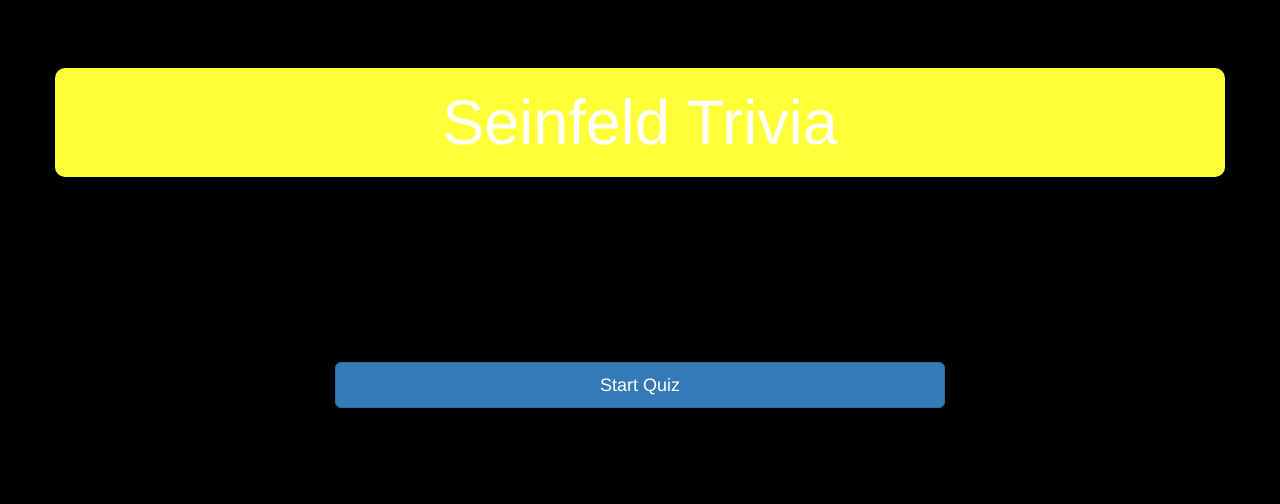
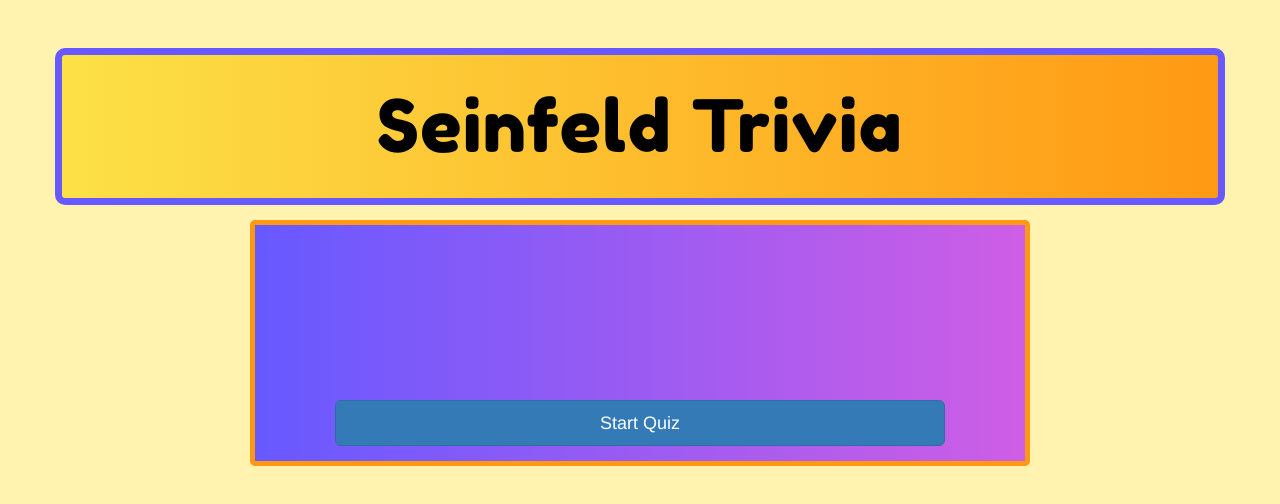
Before and after one commit to misterfoxy/TriviaGame, a plain HTML site: page index.html in a window 1280 px wide. Drawn offline with nearby package versions, Linux system fonts and the light colour scheme.

Commit message:
more element styling, in added reaction gifs

```diff
--- a/assets/css/style.css
+++ b/assets/css/style.css
@@ -3,10 +3,23 @@
   height: 600px;
   background-color: rgba(0, 0, 0, 0);
 }
-h1{
-  background-color:#ffff38;
+
+#heading {
+    background: linear-gradient(to right, #fce146 , #ff9914);
+  border: 7.5px solid #6759ff;
+  color: black;
   border-radius: 10px;
   padding: 20px 0 20px 0;
+  font-size: 72px;
+  font-weight: lighter;
+  letter-spacing: 1.5px;
+  font-family: 'Fredoka One', cursive;
+}
+
+.mainArea {
+  background: linear-gradient(to right, #6759ff , #ce5ee5);
+  border: 5px solid  #ff9914;
+  border-radius: 5px;
 }
 
 .main-button-container {
@@ -21,7 +34,7 @@
 }
 
 .answer:hover {
-  background: pink;
+  background: linear-gradient(to left, #fce146 , #ff9914);
 }
 
 .answer {
@@ -49,7 +62,11 @@
   margin-top: 40px;
 }
 
+img{
+  margin-bottom: 30px;
+}
+
 body {
-  background-color: black;
+  background-color: #fff3af;
   color: white;
 }
--- a/assets/javascript/app.js
+++ b/assets/javascript/app.js
@@ -5,7 +5,7 @@
 var questionArray = ['Which family lives in Queens?', 'What kind of bread did the Costanza family steal back from Julie?','Who invaded Spain in the 8th Century?','In what famous wine country does the Maestro own a home?','What alcohol cannot be detected on your breath?','What catalog did Elaine run while her boss was away in Burma?','What professional sports team does George work for?'];
 var answerArray =[['The Costanzas', 'The Seinfelds', 'The Kramers', 'The Beneses?'],['Pumpernickel', 'Rye', 'Sourdough', 'French'],['The Turks','The Moors', 'The Jews', 'The Moops'],['Napa Valley', 'Tuscany', 'Columbia Basin', 'Sicily'],
 ['Hennigans','Jameson','Johnnie Walker','Bacardi'],['L.L. Bean', 'Brooks Brothers', 'J. Peterman', 'J. Crew'],['Rangers','Yankees','Knicks','Jets']];
-var imageArray = [];
+var imageArray = ["<img class='center-block img-right' src='assets/images/1.gif'>","<img class='center-block img-right' src='assets/images/2.gif'>","<img class='center-block img-right' src='assets/images/3.gif'>","<img class='center-block img-right' src='assets/images/4.gif'>","<img class='center-block img-right' src='assets/images/5.gif'>","<img class='center-block img-right' src='assets/images/6.gif'>","<img class='center-block img-right' src='assets/images/7.gif'>",];
 var correctAnswers = ['A. The Costanzas','B. Rye','D. The Moops', 'B. Tuscany','A. Hennigans','C. J. Peterman','B. Yankees'];
 var questionCounter = 0;
 var selectedAnswer;
@@ -23,7 +23,7 @@
 
 function generateLossDueToTimeout(){
   unansweredTally++;
-  gameHTML = "<p class='text-center timer-p'>Time Remaining: <span class='timer'>" + counter + "</span></p>" + "<p class='text-center'>You ran out of time!  The correct answer was: " + correctAnswers[questionCounter] + "</p>" + "<img class='center-block img-wrong' src='img/x.png'>";
+  gameHTML = "<p class='text-center timer-p'>Time Remaining: <span class='timer'>" + counter + "</span></p>" + "<p class='text-center'>You ran out of time!  The correct answer was: " + correctAnswers[questionCounter] + "</p>" + imageArray[questionCounter];
   $('.mainArea').html(gameHTML);
   setTimeout(wait, 4000);
 }
@@ -32,12 +32,13 @@
   correctTally++;
   gameHTML = "<p class='text-center timer-p'>Time Remaining: <span class='timer'>" + counter + "</span></p>" + "<p class='text-center'>Correct! The answer is: " + correctAnswers[questionCounter] + "</p>" + imageArray[questionCounter];
   $('.mainArea').html(gameHTML);
+  console.log(imageArray[questionCounter]);
   setTimeout(wait, 4000);
 }
 
 function generateLoss(){
   incorrectTally++;
-  gameHTML = "<p class='text-center timer-p'>Time Remaining: <span class='timer'>" + counter + "</span></p>" + "<p class='text-center'>Wrong! The correct answer is: "+ correctAnswers[questionCounter] + "</p>" + "<img class='center-block img-wrong' src='img/x.png'>";
+  gameHTML = "<p class='text-center timer-p'>Time Remaining: <span class='timer'>" + counter + "</span></p>" + "<p class='text-center'>Wrong! The correct answer is: "+ correctAnswers[questionCounter] + "</p>" + imageArray[questionCounter];
   $('.mainArea').html(gameHTML);
   setTimeout(wait, 4000);
 }
@@ -97,6 +98,7 @@
 
 	generateHTML();
 
+
 	timerWrapper();
 
 }); // Closes start-button click
--- a/index.html
+++ b/index.html
@@ -6,6 +6,7 @@
     <meta name="viewport" content="width=device-width, initial-scale=1">
     <title>Seinfeld Trivia</title>
     <link rel="stylesheet" href="https://maxcdn.bootstrapcdn.com/bootstrap/3.3.7/css/bootstrap.min.css">
+    <link href="https://fonts.googleapis.com/css?family=Fredoka+One" rel="stylesheet">
     <link rel="stylesheet" href="assets/css/style.css">
     <script src="https://ajax.googleapis.com/ajax/libs/jquery/3.2.1/jquery.min.js"></script>
     <script type="text/javascript" src="assets/javascript/app.js"></script>
@@ -15,7 +16,7 @@
     <div class="jumbotron">
       <div class="container">
         <div class="row">
-          <h1 class="text-center">Seinfeld Trivia </h1>
+          <p id="heading"class="text-center">Seinfeld Trivia </p>
           <div class="mainArea col-xs-12 col-sm-10 col-sm-offset-1 col-md-8 col-md-offset-2">
           </div>
         </div>
```
Also changed, not shown: assets/images/1.gif (added), assets/images/2.gif (added), assets/images/5.gif (added), assets/images/6.gif (added), assets/images/7.gif (added), 2 other files.
